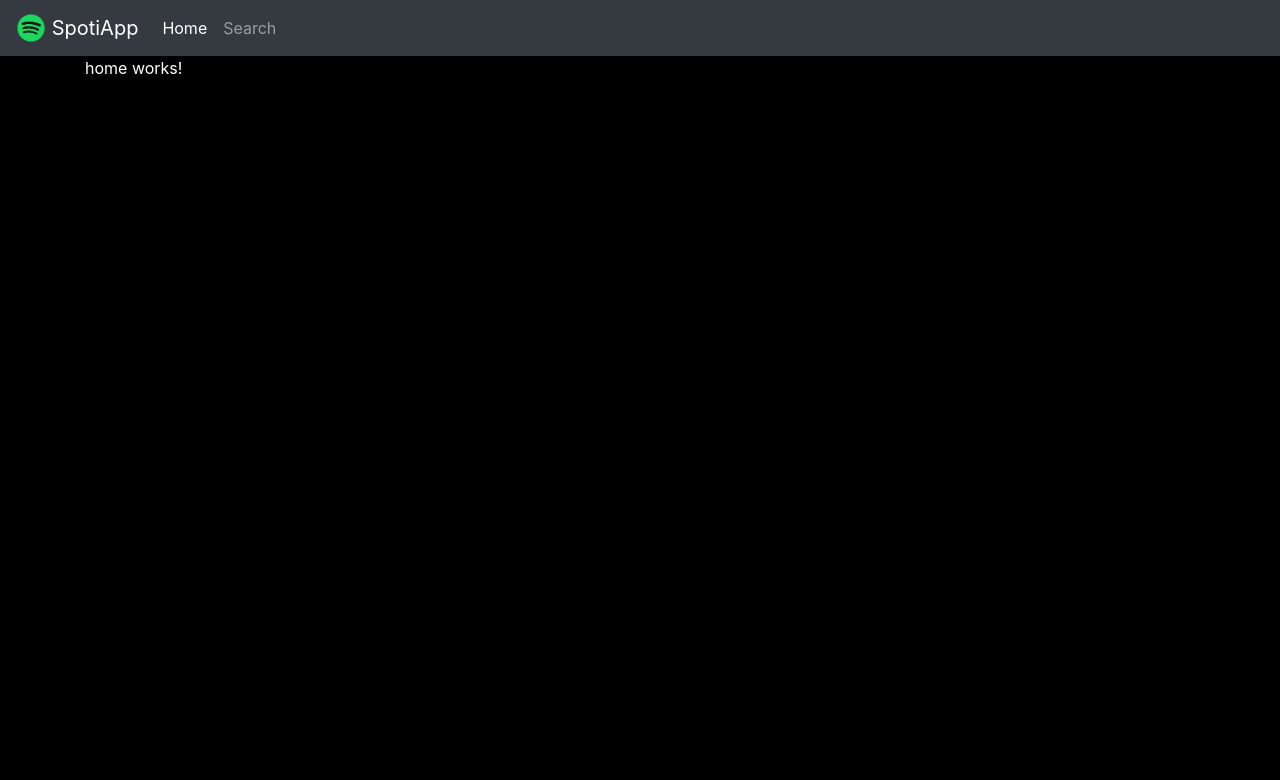
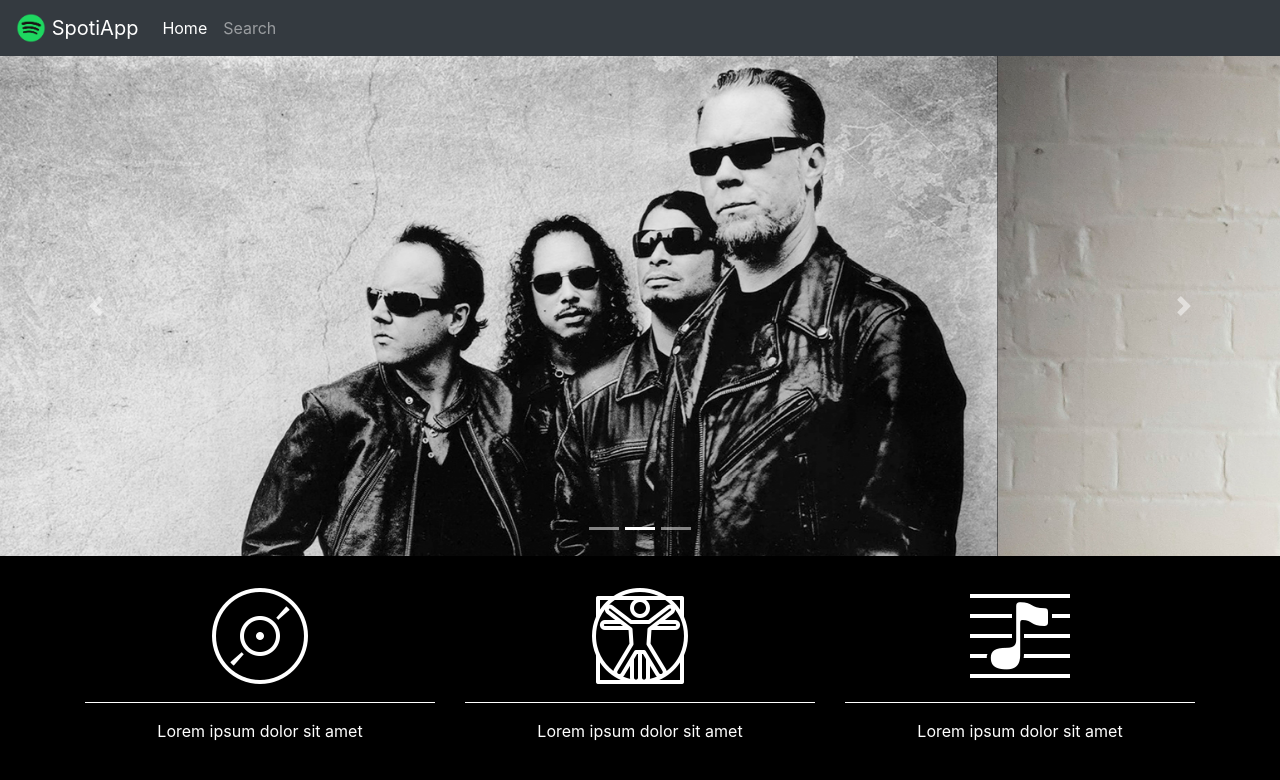
Before and after one commit to JoseJacin/Angular.DeCeroAExpertoCreandoAplicaciones, an Angular app in the folder Sección 6.Aplicacion 3.SpotiApp/Angular/4.SpotiApp/: page /#/home in a window 1280 px wide. Shown: the top 780 px of the page. Built offline with nearby package versions, Linux system fonts and the light colour scheme.

Commit message:
Seccion6.85.bootstrap4.SlideshowYDetallesEnElHomeComponent

```diff
--- a/Sección 6.Aplicacion 3.SpotiApp/Angular/4.SpotiApp/src/app/app.component.html
+++ b/Sección 6.Aplicacion 3.SpotiApp/Angular/4.SpotiApp/src/app/app.component.html
@@ -1,4 +1,2 @@
 <app-navbar></app-navbar>
-<div class="container">
-	<router-outlet></router-outlet>
-</div>
+<router-outlet></router-outlet>
--- a/Sección 6.Aplicacion 3.SpotiApp/Angular/4.SpotiApp/src/app/components/home/home.component.html
+++ b/Sección 6.Aplicacion 3.SpotiApp/Angular/4.SpotiApp/src/app/components/home/home.component.html
@@ -1,3 +1,46 @@
-<p>
-  home works!
-</p>
+<div id="carouselExampleIndicators" class="carousel slide" data-ride="carousel">
+  <ol class="carousel-indicators">
+    <li data-target="#carouselExampleIndicators" data-slide-to="0" class="active"></li>
+    <li data-target="#carouselExampleIndicators" data-slide-to="1"></li>
+    <li data-target="#carouselExampleIndicators" data-slide-to="2"></li>
+  </ol>
+  <div class="carousel-inner">
+    <div class="carousel-item active">
+      <img class="d-block w-100" src="assets/img/slide-1.jpg" alt="First slide">
+    </div>
+    <div class="carousel-item">
+      <img class="d-block w-100" src="assets/img/slide-2.jpg" alt="Second slide">
+    </div>
+    <div class="carousel-item">
+      <img class="d-block w-100" src="assets/img/slide-3.jpg" alt="Third slide">
+    </div>
+  </div>
+  <a class="carousel-control-prev" href="#carouselExampleIndicators" role="button" data-slide="prev">
+    <span class="carousel-control-prev-icon" aria-hidden="true"></span>
+    <span class="sr-only">Previous</span>
+  </a>
+  <a class="carousel-control-next" href="#carouselExampleIndicators" role="button" data-slide="next">
+    <span class="carousel-control-next-icon" aria-hidden="true"></span>
+    <span class="sr-only">Next</span>
+  </a>
+</div>
+
+<div class="container top30">
+  <div class="row">
+    <div class="col-md-4 text-center">
+      <img src="assets/img/album.png">
+      <hr>
+      Lorem ipsum dolor sit amet
+    </div>
+    <div class="col-md-4 text-center">
+      <img src="assets/img/artist.png">
+      <hr>
+      Lorem ipsum dolor sit amet
+    </div>
+    <div class="col-md-4 text-center">
+      <img src="assets/img/music.png">
+      <hr>
+      Lorem ipsum dolor sit amet
+    </div>
+  </div>
+</div>
--- a/Sección 6.Aplicacion 3.SpotiApp/Angular/4.SpotiApp/src/styles.css
+++ b/Sección 6.Aplicacion 3.SpotiApp/Angular/4.SpotiApp/src/styles.css
@@ -6,6 +6,10 @@
 
 hr{
   border-color: white;
+}
+
+.top30 {
+	margin-top: 30px;
 }
 
 .jumbotron{
```
